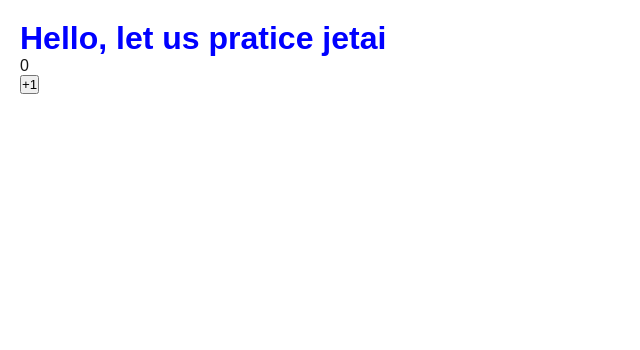
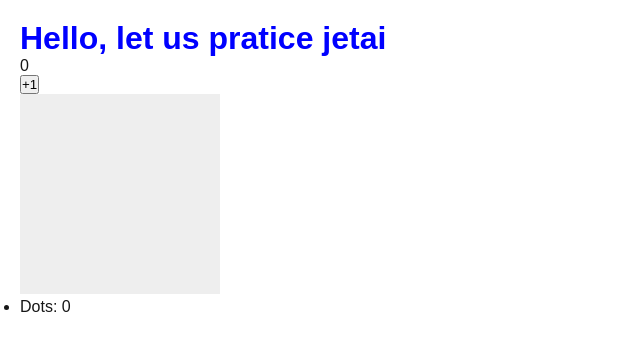
Before and after one commit to yurii-kozlov/jotai-next-practice, a Next.js app: page / in a window 1280 px wide. Shown: the top 350 px of the page, without its empty margins (0-640 px from the left). Built offline with nearby package versions, Linux system fonts and the light colour scheme.

Commit message:
feat(phase2): derived properties(states)

```diff
--- a/app/page.tsx
+++ b/app/page.tsx
@@ -1,3 +1,4 @@
+import { SvgRoot } from "@/components/SvgRoot";
 import styles from "./page.module.scss";
 import { Counter } from "@/components/Counter";
 
@@ -6,6 +7,9 @@ export default function Home() {
     <div className={styles.page}>
       <h1 className={styles.title}>Hello, let us pratice jetai</h1>
       <Counter />
+      <div>
+        <SvgRoot />
+      </div>
     </div>
   );
 }
--- /dev/null
+++ b/components/Stats/Stats.tsx
@@ -0,0 +1,12 @@
+import { numberOfDotsAtom } from "@/store/dots";
+import { useAtomValue } from "jotai";
+
+export const Stats = () => {
+  const dotsNumber = useAtomValue(numberOfDotsAtom);
+
+  return (
+    <ul>
+      <li>Dots: {dotsNumber}</li>
+    </ul>
+  );
+};
--- /dev/null
+++ b/components/Stats/index.ts
@@ -0,0 +1 @@
+export * from './Stats';
--- /dev/null
+++ b/components/SvgRoot/SvgRoot.tsx
@@ -0,0 +1,28 @@
+"use client";
+
+import { MouseEvent } from "react";
+import { SvgDots } from "../SvsDots";
+import { Stats } from "../Stats";
+import { Point } from "@/types/store";
+import { useSetAtom } from "jotai";
+import { dotsAtom } from "@/store/dots";
+
+export const SvgRoot = () => {
+  const setDots = useSetAtom(dotsAtom);
+
+  const handleMouseMove = (event: MouseEvent<SVGSVGElement>) => {
+    const point: Point = [event.clientX, event.clientY];
+
+    setDots((prevValue) => [...prevValue, point]);
+  };
+
+  return (
+    <div>
+      <svg width={200} height={200} viewBox="0 0 200 200" onMouseMove={handleMouseMove}>
+        <rect width={200} height={200} fill="#eee" />
+        <SvgDots />
+      </svg>
+      <Stats />
+    </div>
+  );
+};
--- /dev/null
+++ b/components/SvgRoot/index.ts
@@ -0,0 +1 @@
+export * from './SvgRoot';
--- /dev/null
+++ b/components/SvsDots/SvgDots.tsx
@@ -0,0 +1,14 @@
+import { dotsAtom } from "@/store/dots"
+import { useAtomValue } from "jotai"
+
+export const SvgDots = () => {
+  const dots = useAtomValue(dotsAtom);
+
+  return (
+    <g>
+      {dots.map(([x, y]) => (
+        <circle key={Math.random()} cx={x} cy={y} r="2" fill="#aaa" />
+      ))}
+    </g>
+  )
+}
--- /dev/null
+++ b/components/SvsDots/index.ts
@@ -0,0 +1 @@
+export * from './SvgDots';
--- /dev/null
+++ b/store/dots.ts
@@ -0,0 +1,14 @@
+import { Point } from "@/types/store";
+import { atom } from "jotai";
+
+export const dotsAtom = atom<Point[]>([]);
+
+// This is an example of a computed property like in MobX or Redux
+export const numberOfDotsAtom = atom((get) => get(dotsAtom).length);
+
+// const totalAtom = atom((get) => {
+//   const price = get(priceAtom);
+//   const amount = get(amountAtom);
+
+//   return price * amount;
+// })
```
